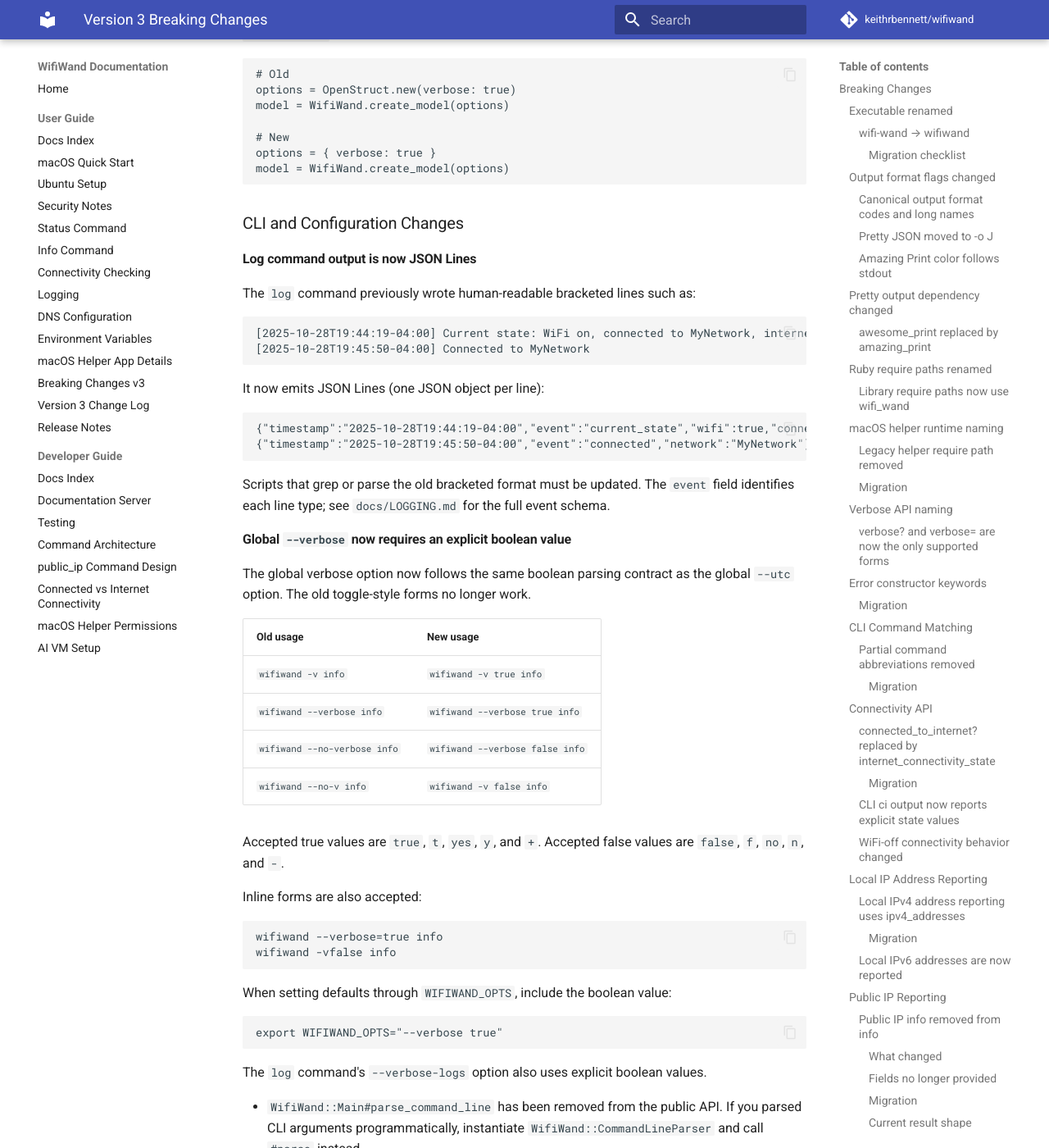
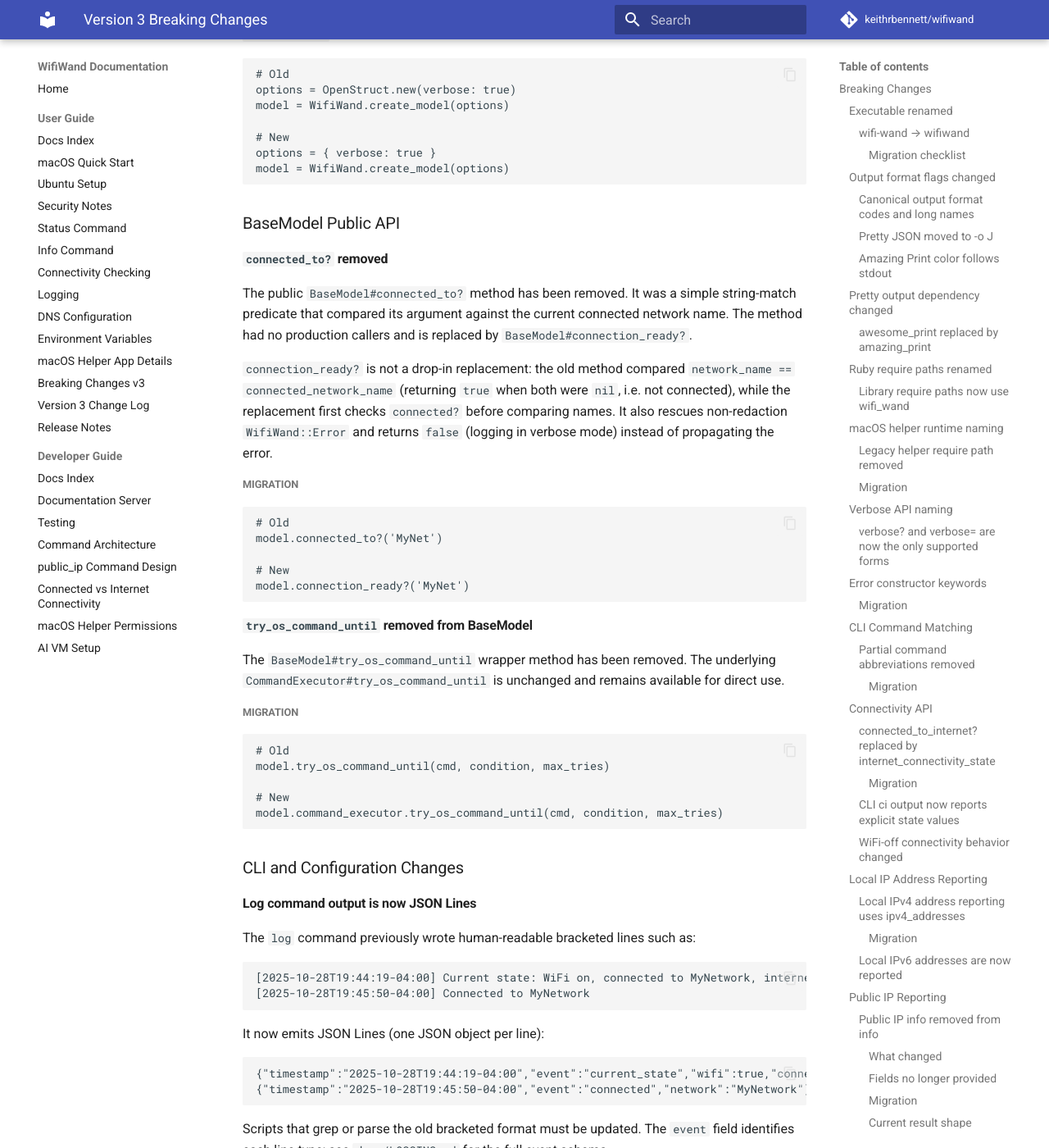
Before and after one commit to keithrbennett/wifiwand, an MkDocs documentation site: the page built from docs/BREAKING_CHANGES_V3.md, in a window 1280 px wide and 1400 px high, scrolled down 11321 px. Shown: the whole window at 82% size. Built offline with MkDocs 1.6.1 and Material for MkDocs 9.7.7, drawn with Linux system fonts in a browser that asks for light colours; comment, search, counter and statistics services are not loaded.

Commit message:
Remove dead methods from BaseModel: connected_to? and try_os_command_until
Neither method has a production caller. connected_to? is replaced by
BaseModel#connection_ready?, and try_os_command_until was a thin
pass-through with no callers. Remove both along with their test
blocks and document the removals in RELEASE_NOTES.md and
BREAKING_CHANGES_V3.md.

````diff
--- a/docs/BREAKING_CHANGES_V3.md
+++ b/docs/BREAKING_CHANGES_V3.md
@@ -505,6 +505,47 @@ options = { verbose: true }
 model = WifiWand.create_model(options)
 ```
 
+### BaseModel Public API
+
+#### `connected_to?` removed
+
+The public `BaseModel#connected_to?` method has been removed. It was a simple
+string-match predicate that compared its argument against the current connected
+network name. The method had no production callers and is replaced by
+`BaseModel#connection_ready?`.
+
+`connection_ready?` is not a drop-in replacement: the old method compared
+`network_name == connected_network_name` (returning `true` when both were `nil`,
+i.e. not connected), while the replacement first checks `connected?` before
+comparing names. It also rescues non-redaction `WifiWand::Error` and returns
+`false` (logging in verbose mode) instead of propagating the error.
+
+##### Migration
+
+```ruby
+# Old
+model.connected_to?('MyNet')
+
+# New
+model.connection_ready?('MyNet')
+```
+
+#### `try_os_command_until` removed from BaseModel
+
+The `BaseModel#try_os_command_until` wrapper method has been removed. The
+underlying `CommandExecutor#try_os_command_until` is unchanged and remains
+available for direct use.
+
+##### Migration
+
+```ruby
+# Old
+model.try_os_command_until(cmd, condition, max_tries)
+
+# New
+model.command_executor.try_os_command_until(cmd, condition, max_tries)
+```
+
 ### CLI and Configuration Changes
 
 #### Log command output is now JSON Lines
````
Also changed, not shown: README.md (+1 -1 lines), RELEASE_NOTES.md (+3 -0 lines), dev/docs/architecture/changes/macos-redacted-network-names-policy.md (+1 -1 lines), 2 other files.
